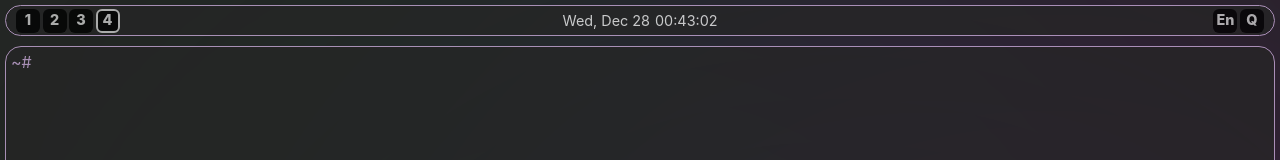
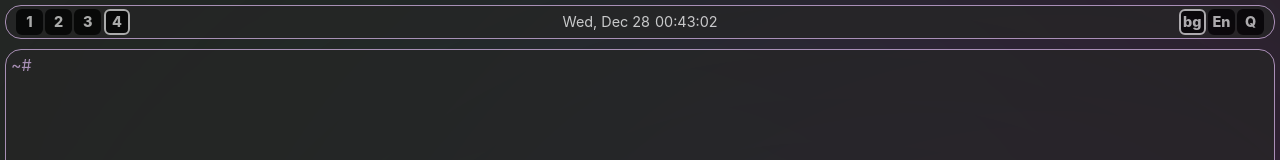
Before and after one commit to CrgioYalux/trmnl, a React (Vite) app: page / in a window 1280 px wide. Shown: the top 160 px of the page. Built offline with nearby package versions, Linux system fonts and the light colour scheme.

Commit message:
feat: create system options provider and on and off plasma background

```diff
--- a/src/components/App/index.tsx
+++ b/src/components/App/index.tsx
@@ -4,14 +4,17 @@ import { Frame } from '../Frame';
 import { Background } from '../Background';
 import { StatusBar } from '../StatusBar';
 import { Terminal } from '../Terminal';
+import { ProvidersWrapper } from '../../components/ProvidersWrapper';
 
 export const App: React.FC<{}> = ({}) => {
 	return (
+		<ProvidersWrapper>
 			<Frame>
 				<Background className='App__Background'>
 					<StatusBar className='App__StatusBar' />
 					<Terminal className='App__Terminal' />
 				</Background>
 			</Frame>
+		</ProvidersWrapper>
 	);
 }
--- a/src/components/Background/index.tsx
+++ b/src/components/Background/index.tsx
@@ -1,6 +1,6 @@
 import './Background.css';
 
-import { useState } from 'react';
+import { useSystemOptions } from '../../providers/SystemOptions';
 import { PlasmaBackground } from './PlasmaBackground';
 
 interface BackgroundProps {
@@ -9,10 +9,10 @@ interface BackgroundProps {
 }
 
 export const Background: React.FC<BackgroundProps> = ({ className = '', children }) => {
-    const [usingPlasmaBackground, setUsingPlasmaBackground] = useState<boolean>(true);
+    const { plasmaBackgroundVisibility } = useSystemOptions();
     return (
         <div className={`Background ${className}`}>
-            {usingPlasmaBackground && <PlasmaBackground />}
+            {plasmaBackgroundVisibility && <PlasmaBackground />}
             {children}
         </div>
     );
--- /dev/null
+++ b/src/components/ProvidersWrapper/index.tsx
@@ -0,0 +1,13 @@
+import { SystemOptionsProvider } from '../../providers/SystemOptions';
+
+interface ProvidersWrapperProps {
+    children: React.ReactNode;
+}
+
+export const ProvidersWrapper: React.FC<ProvidersWrapperProps> = ({ children }) => {
+    return (
+        <SystemOptionsProvider>
+            {children}
+        </SystemOptionsProvider>
+    );
+}
--- a/src/components/StatusBar/StatusBar.css
+++ b/src/components/StatusBar/StatusBar.css
@@ -51,9 +51,10 @@
 
     user-select: none;
     cursor: pointer;
+    border: 2px solid var(--primary-color-l-base);
 }
 
-.envs_item.--active {
+.StatusBar__item.--active {
     border: 2px solid currentColor;
 }
 
--- a/src/components/StatusBar/index.tsx
+++ b/src/components/StatusBar/index.tsx
@@ -2,6 +2,7 @@ import './StatusBar.css';
 
 import { useState, useEffect } from 'react';
 import { getDateString, getTimeString } from './utils';
+import { useSystemOptions } from '../../providers/SystemOptions';
 
 interface StatusBarProps {
     className?: string;
@@ -20,6 +21,8 @@ export const StatusBar: React.FC<StatusBarProps> = ({ className = '' }) => {
             time: getTimeString()
         }
     ));
+    const { plasmaBackgroundVisibility, switchPlasmaBackgroundVisibility } = useSystemOptions();
+
 
     useEffect(() => {
         const intervalDateTime = setInterval(() => {
@@ -36,7 +39,7 @@ export const StatusBar: React.FC<StatusBarProps> = ({ className = '' }) => {
         <div className={`StatusBar ${className}`}>
             <ul className='StatusBar__box StatusBar__envs_box'>
                 {[...Array(4).keys()].map((i) => {
-                    let n = i + 1;
+                    const n = i + 1;
                     return (
                         <li
                             key={n}
@@ -50,6 +53,10 @@ export const StatusBar: React.FC<StatusBarProps> = ({ className = '' }) => {
                 <span>{date}</span><span>{time}</span>
             </p>
             <ul className='StatusBar__box StatusBar__system_options_box'>
+                <li
+                    onClick={() => switchPlasmaBackgroundVisibility()}
+                    className={`StatusBar__item system_options_item ${(plasmaBackgroundVisibility) ? '--active' : '--inactive'}`}
+                >bg</li>
                 <li className='StatusBar__item system_options_item'>En</li>
                 <li className='StatusBar__item system_options_item'>Q</li>
             </ul>
--- /dev/null
+++ b/src/providers/SystemOptions/index.tsx
@@ -0,0 +1,67 @@
+import { createContext, useContext, useState } from "react";
+
+enum Theme { Dark, Light }
+enum Lang { EN, ES }
+
+interface SystemOptionsContext {
+    switchPlasmaBackgroundVisibility: () => void;
+    plasmaBackgroundVisibility: boolean;
+
+    switchTheme: () => void;
+    theme: Theme;
+
+    switchLang: () => void;
+    lang: Lang;
+}
+
+const SystemOptionsContext = createContext<SystemOptionsContext>({
+    switchPlasmaBackgroundVisibility: () => {},
+    plasmaBackgroundVisibility: true,
+
+    switchTheme: () => {},
+    theme: Theme.Dark,
+
+    switchLang: () => {},
+    lang: Lang.EN
+});
+
+export const useSystemOptions = () => useContext<SystemOptionsContext>(SystemOptionsContext);
+
+interface SystemOptionsProviderProps {
+    children: React.ReactNode;
+};
+
+export const SystemOptionsProvider: React.FC<SystemOptionsProviderProps> = ({ children }) => {
+    const [theme, setTheme] = useState<Theme>(Theme.Dark);
+    const [lang, setLang] = useState<Lang>(Lang.EN);
+    const [plasmaBackgroundVisibility, setPlasmaBackgroundVisibility] = useState<boolean>(true);
+
+    const switchPlasmaBackgroundVisibility = () => {
+        setPlasmaBackgroundVisibility((prev) => !prev);
+    };
+
+    const switchLang = () => {
+        setLang((prev) => prev === Lang.EN ? Lang.ES : Lang.EN);
+    };
+
+    const switchTheme = () => {
+        setTheme((prev) => prev === Theme.Dark ? Theme.Light : Theme.Dark);
+    };
+
+    const value: SystemOptionsContext = {
+        switchPlasmaBackgroundVisibility,
+        plasmaBackgroundVisibility,
+
+        switchTheme,
+        theme,
+
+        switchLang,
+        lang
+    };
+
+    return (
+        <SystemOptionsContext.Provider value={value}>
+            {children}
+        </SystemOptionsContext.Provider>
+    );
+};
```
Lines whose indentation alone changed are shown as unchanged.
